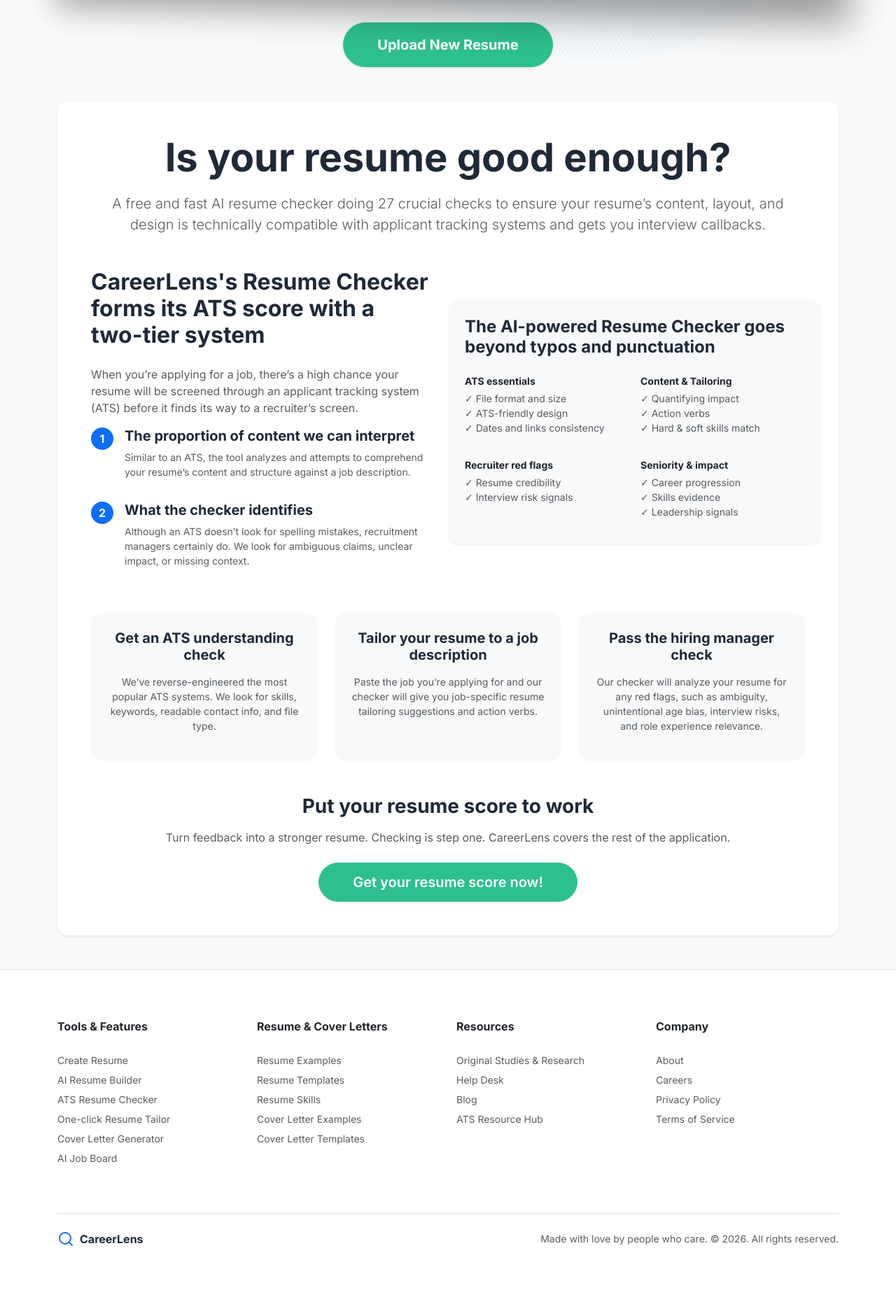
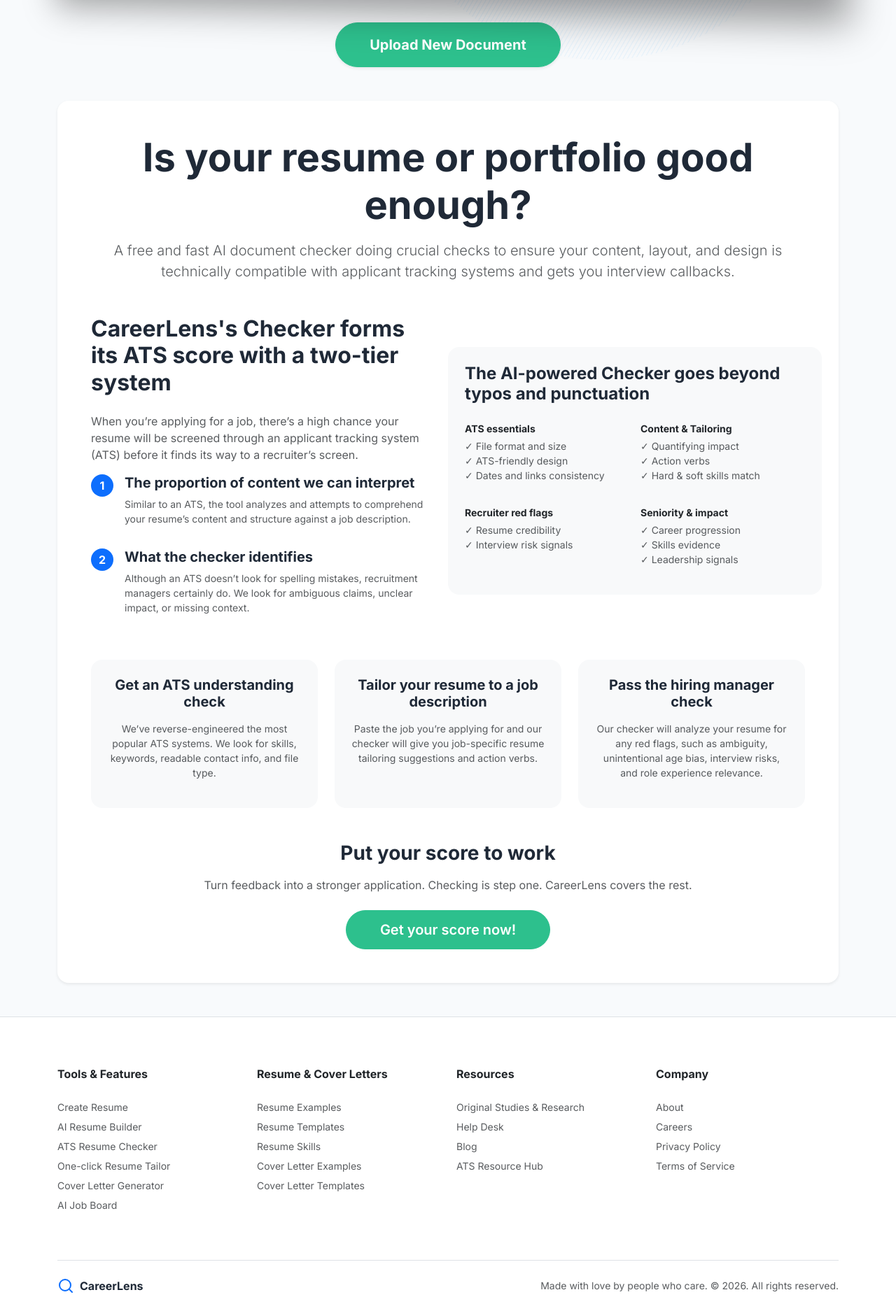
Before and after one commit to MahiOstwal2005/CareerLens-Django, a Django app: page /analyzer/dashboard/ in a window 1280 px wide. Shown: the part 1090-2964 px from the top of the page at 70% size. Before the commit the page ends 2871 px from the top, so only its background shows below. Run offline with Django 5.2, Linux system fonts and the light colour scheme; the visitor is signed in with stand-in values (Sample User, id 1); data that the repository does not hold is empty.

Commit message:
Daily update

````diff
--- a/analyzer/forms.py
+++ b/analyzer/forms.py
@@ -4,7 +4,8 @@ from .models import Resume
 class ResumeUploadForm(forms.ModelForm):
     class Meta:
         model = Resume
-        fields = ['file']
+        fields = ['doc_type', 'file']
         widgets = {
+            'doc_type': forms.Select(attrs={'class': 'form-select mb-3'}),
             'file': forms.FileInput(attrs={'class': 'form-control', 'accept': '.pdf,.docx'})
         }
--- a/analyzer/utils/ats_scorer.py
+++ b/analyzer/utils/ats_scorer.py
@@ -94,7 +94,7 @@ def _fallback_calculate_ats_score(text):
         "detailed_report": detailed_report
     }
 
-def calculate_ats_score(text):
+def calculate_ats_score(text, doc_type='resume'):
     api_key = os.environ.get("GEMINI_API_KEY")
     if not api_key:
         print("GEMINI_API_KEY not found in environment. Using fallback algorithm.")
@@ -104,9 +104,22 @@ def calculate_ats_score(text):
         genai.configure(api_key=api_key)
         model = genai.GenerativeModel('gemini-1.5-flash')
 
+        if doc_type == 'portfolio':
+            prompt_context = "PORTFOLIO text (projects, case studies, technical depth, live links)"
+            feedback_context = "portfolio's strengths and weaknesses"
+            schema_experience = "Detailed feedback on their projects, case studies, and impact."
+            schema_education = "Feedback on continuous learning, certifications, or depth of case studies."
+            schema_objectives = "Feedback on overall presentation, UI/UX, and clarity."
+        else:
+            prompt_context = "resume text"
+            feedback_context = "resume's strengths and weaknesses"
+            schema_experience = "Detailed feedback on their work experience."
+            schema_education = "Feedback on education."
+            schema_objectives = "Feedback on professional summary."
+
         prompt = f"""
 You are an expert ATS (Applicant Tracking System) algorithm and a Senior Technical Recruiter.
-Analyze the following resume text and provide a highly accurate, structured JSON evaluation.
+Analyze the following {prompt_context} and provide a highly accurate, structured JSON evaluation.
 Do NOT wrap the response in markdown blocks like ```json. Return ONLY valid, raw JSON.
 
 The JSON MUST exactly match this structure:
@@ -114,18 +127,18 @@ The JSON MUST exactly match this structure:
     "score": <int between 0 and 100 based on overall quality>,
     "matched_keywords": ["list", "of", "found", "industry", "skills"],
     "missing_keywords": ["list", "of", "important", "skills", "they", "lack"],
-    "feedback": "A short, actionable 2-sentence summary of the resume's strengths and weaknesses.",
+    "feedback": "A short, actionable 2-sentence summary of the {feedback_context}.",
     "detailed_report": {{
         "experience": {{
             "score": <int 0-20>,
             "max_score": 20,
-            "feedback": "Detailed feedback on their work experience.",
+            "feedback": "{schema_experience}",
             "status": "success" | "warning" | "danger"
         }},
         "education": {{
             "score": <int 0-10>,
             "max_score": 10,
-            "feedback": "Feedback on education.",
+            "feedback": "{schema_education}",
             "status": "success" | "warning" | "danger"
         }},
         "technical_skills": {{
@@ -137,19 +150,19 @@ The JSON MUST exactly match this structure:
         "soft_skills": {{
             "score": <int 0-10>,
             "max_score": 10,
-            "feedback": "Feedback on soft skills.",
+            "feedback": "Feedback on soft skills and communication.",
             "status": "success" | "warning" | "danger"
         }},
         "objectives": {{
             "score": <int 0-10>,
             "max_score": 10,
-            "feedback": "Feedback on professional summary.",
+            "feedback": "{schema_objectives}",
             "status": "success" | "warning" | "danger"
         }}
     }}
 }}
 
-Analyze this resume text and be brutally honest but constructive:
+Analyze this document text and be brutally honest but constructive:
 ---
 {text[:5000]}
 ---
--- a/analyzer/views.py
+++ b/analyzer/views.py
@@ -99,7 +99,7 @@ def upload_resume(request):
             resume.save()
 
             # Calculate ATS Score
-            result_data = calculate_ats_score(extracted_text)
+            result_data = calculate_ats_score(extracted_text, doc_type=resume.doc_type)
 
             ATSResult.objects.create(
                 resume=resume,
@@ -114,6 +114,7 @@ def upload_resume(request):
                 mongo_db.resumes.insert_one({
                     'username': request.user.username,
                     'file_name': resume.file.name,
+                    'doc_type': resume.doc_type,
                     'uploaded_at': datetime.datetime.now(),
                     'extracted_text': extracted_text[:500] + '...', # Store a snippet
                     'score': result_data['score'],
--- a/templates/analyzer/dashboard_home.html
+++ b/templates/analyzer/dashboard_home.html
@@ -3,7 +3,7 @@
 {% block content %}
 <div class="container my-5">
   <h2 class="fw-bold mb-4">CareerLens Dashboard</h2>
-  <p class="text-muted mb-4">Manage your resumes, view ATS scores, and get actionable insights to boost your job search.</p>
+  <p class="text-muted mb-4">Manage your resumes and portfolios, view ATS scores, and get actionable insights to boost your job search.</p>
   <style>
     .image-3d-view {
       transition: all 0.5s ease;
@@ -20,19 +20,19 @@
     <div class="col-12 text-center">
       <img src="https://resumemetric.com/og-image.jpg" alt="AI ATS Resume Checker Dashboard" class="img-fluid rounded-4 image-3d-view mb-4 w-100">
       <div class="mt-4">
-        <a class="btn btn-primary btn-lg px-5 py-3 rounded-pill fw-bold shadow-sm" href="{% url 'upload_resume' %}">Upload New Resume</a>
+        <a class="btn btn-primary btn-lg px-5 py-3 rounded-pill fw-bold shadow-sm" href="{% url 'upload_resume' %}">Upload New Document</a>
       </div>
     </div>
   </div>
   <div class="bg-white p-5 rounded-4 shadow-sm mt-5 mb-5">
     <div class="text-center mb-5">
-      <h1 class="fw-bolder display-4 mb-3">Is your resume good enough?</h1>
-      <p class="lead text-muted max-w-3xl mx-auto">A free and fast AI resume checker doing 27 crucial checks to ensure your resume’s content, layout, and design is technically compatible with applicant tracking systems and gets you interview callbacks.</p>
+      <h1 class="fw-bolder display-4 mb-3">Is your resume or portfolio good enough?</h1>
+      <p class="lead text-muted max-w-3xl mx-auto">A free and fast AI document checker doing crucial checks to ensure your content, layout, and design is technically compatible with applicant tracking systems and gets you interview callbacks.</p>
     </div>
 
     <div class="row g-5 align-items-center mb-5">
       <div class="col-lg-6">
-        <h2 class="fw-bold mb-4">CareerLens's Resume Checker forms its ATS score with a two-tier system</h2>
+        <h2 class="fw-bold mb-4">CareerLens's Checker forms its ATS score with a two-tier system</h2>
         <p class="text-muted mb-3">When you’re applying for a job, there’s a high chance your resume will be screened through an applicant tracking system (ATS) before it finds its way to a recruiter’s screen.</p>
         <div class="d-flex mb-3">
           <div class="me-3">
@@ -54,7 +54,7 @@
         </div>
       </div>
       <div class="col-lg-6 bg-light rounded-4 p-4">
-         <h4 class="fw-bold mb-4">The AI-powered Resume Checker goes beyond typos and punctuation</h4>
+         <h4 class="fw-bold mb-4">The AI-powered Checker goes beyond typos and punctuation</h4>
          <div class="row g-3">
            <div class="col-sm-6">
              <ul class="list-unstyled text-muted small">
@@ -113,9 +113,9 @@
     </div>
 
     <div class="text-center">
-      <h3 class="fw-bold mb-3">Put your resume score to work</h3>
-      <p class="text-muted mb-4">Turn feedback into a stronger resume. Checking is step one. CareerLens covers the rest of the application.</p>
-      <a href="{% url 'upload_resume' %}" class="btn btn-primary btn-lg rounded-pill px-5">Get your resume score now!</a>
+      <h3 class="fw-bold mb-3">Put your score to work</h3>
+      <p class="text-muted mb-4">Turn feedback into a stronger application. Checking is step one. CareerLens covers the rest.</p>
+      <a href="{% url 'upload_resume' %}" class="btn btn-primary btn-lg rounded-pill px-5">Get your score now!</a>
     </div>
 
   </div>
--- a/templates/analyzer/pricing.html
+++ b/templates/analyzer/pricing.html
@@ -12,10 +12,11 @@
       <div class="card h-100 border-0 shadow-sm text-center p-4" style="border-radius: 16px;">
         <div class="card-body d-flex flex-column">
           <h3 class="card-title fw-bold">Free</h3>
-          <p class="card-text text-muted mb-4">Basic resume analysis</p>
+          <p class="card-text text-muted mb-4">Basic resume & portfolio analysis</p>
           <h2 class="display-4 fw-bold text-primary mb-4">$0<span class="fs-6 text-muted fw-normal">/mo</span></h2>
           <ul class="list-unstyled text-start mb-auto">
-            <li class="mb-2"><span class="text-success me-2">✓</span> ATS Score</li>
+            <li class="mb-2"><span class="text-success me-2">✓</span> Resume ATS Score</li>
+            <li class="mb-2"><span class="text-success me-2">✓</span> Portfolio ATS Score</li>
             <li class="mb-2"><span class="text-success me-2">✓</span> Basic feedback</li>
             <li class="mb-2 text-muted"><span class="me-2">✗</span> Detailed report</li>
             <li class="mb-2 text-muted"><span class="me-2">✗</span> Priority support</li>
````
Also changed, not shown: analyzer/models.py (+6 -1 lines), templates/analyzer/history.html (+5 -4 lines), templates/analyzer/result.html (+7 -7 lines), templates/analyzer/upload.html (+5 -5 lines), analyzer/migrations/0003_resume_doc_type.py (added), 1 other file.
